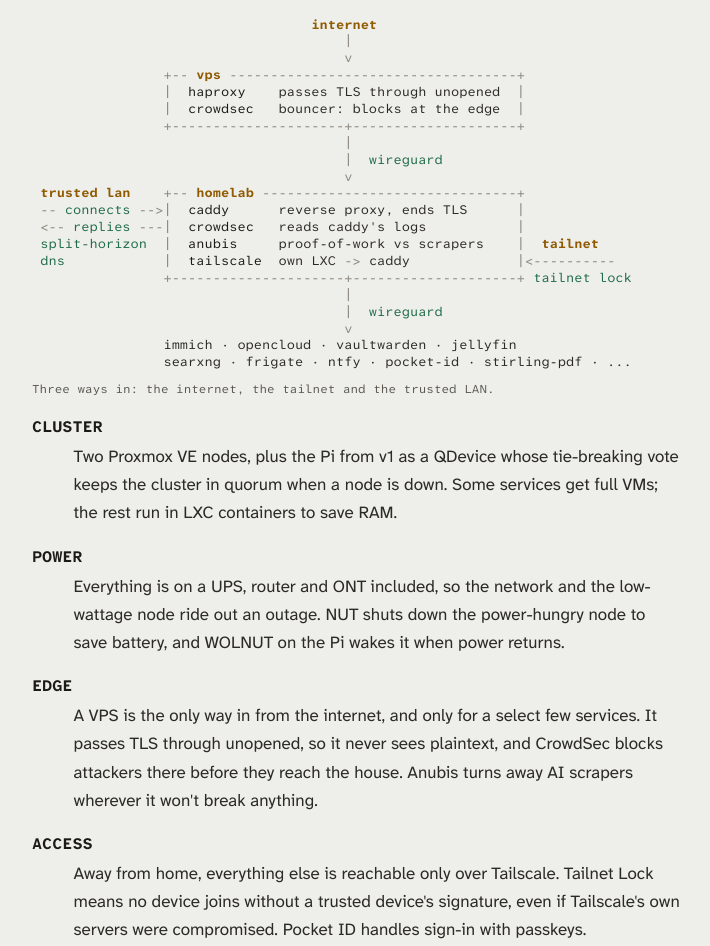
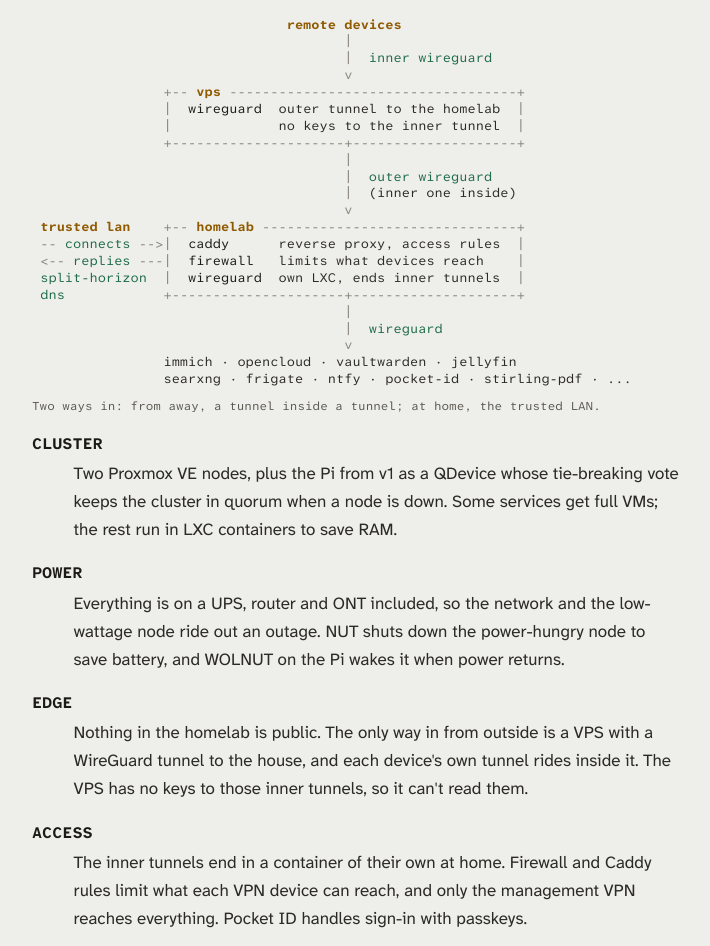
Before and after one commit to gureetk/personal_site, a plain HTML site: page index.html in a window 1280 px wide. Shown: the part 1380-2326 px from the top of the page, without its empty margins (96-806 px from the left). Drawn offline with Linux system fonts and the light colour scheme.

Commit message:
Rework ENVIRONMENT for nested Wireguard tunnels

```diff
--- a/assets/js/cipher.js
+++ b/assets/js/cipher.js
@@ -45,12 +45,12 @@
     "the pi breaks the tie",
     "passkeys, not passwords",
     "degoogled: photos, drive, search, push",
-    "tailnet lock: enabled",
+    "a tunnel inside a tunnel",
     "homelab v3, now with quorum",
     "ups: online",
     "sudo dnf upgrade --refresh",
     "offline first",
-    "anubis is weighing your soul",
+    "nothing public, vpn only",
     "wg-quick up wg0",
   ];
 
--- a/index.html
+++ b/index.html
@@ -120,45 +120,45 @@
         <p class="lede"><b>gureet</b> runs in a homelab, now on its third version. The rule is to self-host everything possible and keep personal data under local control.</p>
         <figure class="diagram">
           <!-- Generated by tools/diagram.py; edit the ASCII there. -->
-<pre data-diagram="wide" role="img" aria-label="Three ways into the homelab. From the internet, a select few services go through a VPS, where HAProxy passes TLS through without decrypting it and a CrowdSec bouncer blocks attackers, then over WireGuard to Caddy. At home, trusted devices reach Caddy directly through split-horizon DNS, and the servers can only reply to them, never start a connection. Remote devices come in over Tailscale, with Tailnet Lock on, through a separate container that hands traffic to Caddy. Caddy ends TLS while CrowdSec reads its logs, and Anubis puts a proof-of-work check in front of the public services. Traffic continues over WireGuard to the services.">                                  <span class="dg-box">internet</span>
+<pre data-diagram="wide" role="img" aria-label="Two ways into the homelab. Away from home, each device's WireGuard tunnel goes through a VPS, which carries it home inside a second, outer WireGuard tunnel. The VPS has no keys to the inner tunnel, so it can't read it. The inner tunnels end in their own container, and firewall and Caddy rules limit what remote devices can reach. At home, trusted devices reach Caddy directly through split-horizon DNS, and the servers can only reply to them, never start a connection. Traffic continues over WireGuard to the services.">                               <span class="dg-box">remote devices</span>
                                       <span class="dg-frame">|</span>
+                                      <span class="dg-frame">|</span>  <span class="dg-wire">inner wireguard</span>
                                       <span class="dg-frame">v</span>
                 <span class="dg-frame">+--</span> <span class="dg-box">vps</span> <span class="dg-frame">-----------------------------------+</span>
-                <span class="dg-frame">|</span>  <span class="dg-key">haproxy</span>    passes TLS through unopened  <span class="dg-frame">|</span>
-                <span class="dg-frame">|</span>  <span class="dg-key">crowdsec</span>   bouncer: blocks at the edge  <span class="dg-frame">|</span>
+                <span class="dg-frame">|</span>  <span class="dg-key">wireguard</span>  outer tunnel to the homelab  <span class="dg-frame">|</span>
+                <span class="dg-frame">|</span>             no keys to the inner tunnel  <span class="dg-frame">|</span>
                 <span class="dg-frame">+---------------------+--------------------+</span>
                                       <span class="dg-frame">|</span>
-                                      <span class="dg-frame">|</span>  <span class="dg-wire">wireguard</span>
+                                      <span class="dg-frame">|</span>  <span class="dg-wire">outer wireguard</span>
+                                      <span class="dg-frame">|</span>  (inner one inside)
                                       <span class="dg-frame">v</span>
  <span class="dg-box">trusted lan</span>    <span class="dg-frame">+--</span> <span class="dg-box">homelab</span> <span class="dg-frame">-------------------------------+</span>
- <span class="dg-frame">--</span> <span class="dg-wire">connects</span> <span class="dg-frame">--&gt;|</span>  <span class="dg-key">caddy</span>      reverse proxy, ends TLS      <span class="dg-frame">|</span>
- <span class="dg-frame">&lt;--</span> <span class="dg-wire">replies</span> <span class="dg-frame">---|</span>  <span class="dg-key">crowdsec</span>   reads caddy's logs           <span class="dg-frame">|</span>
- <span class="dg-wire">split-horizon</span>  <span class="dg-frame">|</span>  <span class="dg-key">anubis</span>     proof-of-work vs scrapers    <span class="dg-frame">|</span>  <span class="dg-box">tailnet</span>
- <span class="dg-wire">dns</span>            <span class="dg-frame">|</span>  <span class="dg-key">tailscale</span>  own LXC <span class="dg-frame">-&gt;</span> caddy             <span class="dg-frame">|&lt;----------</span>
-                <span class="dg-frame">+---------------------+--------------------+</span> <span class="dg-wire">tailnet lock</span>
+ <span class="dg-frame">--</span> <span class="dg-wire">connects</span> <span class="dg-frame">--&gt;|</span>  <span class="dg-key">caddy</span>      reverse proxy, access rules  <span class="dg-frame">|</span>
+ <span class="dg-frame">&lt;--</span> <span class="dg-wire">replies</span> <span class="dg-frame">---|</span>  <span class="dg-key">firewall</span>   limits what devices reach    <span class="dg-frame">|</span>
+ <span class="dg-wire">split-horizon</span>  <span class="dg-frame">|</span>  <span class="dg-key">wireguard</span>  own LXC, ends inner tunnels  <span class="dg-frame">|</span>
+ <span class="dg-wire">dns</span>            <span class="dg-frame">+---------------------+--------------------+</span>
                                       <span class="dg-frame">|</span>
                                       <span class="dg-frame">|</span>  <span class="dg-wire">wireguard</span>
                                       <span class="dg-frame">v</span>
                 immich · opencloud · vaultwarden · jellyfin
                 searxng · frigate · ntfy · pocket-id · stirling-pdf · ...</pre>
-<pre data-diagram="narrow" role="img" aria-label="Three ways into the homelab. From the internet, a select few services go through a VPS, where HAProxy passes TLS through without decrypting it and a CrowdSec bouncer blocks attackers, then over WireGuard to Caddy. At home, trusted devices reach Caddy directly through split-horizon DNS, and the servers can only reply to them, never start a connection. Remote devices come in over Tailscale, with Tailnet Lock on, through a separate container that hands traffic to Caddy. Caddy ends TLS while CrowdSec reads its logs, and Anubis puts a proof-of-work check in front of the public services. Traffic continues over WireGuard to the services.">                 <span class="dg-box">internet</span>
+<pre data-diagram="narrow" role="img" aria-label="Two ways into the homelab. Away from home, each device's WireGuard tunnel goes through a VPS, which carries it home inside a second, outer WireGuard tunnel. The VPS has no keys to the inner tunnel, so it can't read it. The inner tunnels end in their own container, and firewall and Caddy rules limit what remote devices can reach. At home, trusted devices reach Caddy directly through split-horizon DNS, and the servers can only reply to them, never start a connection. Traffic continues over WireGuard to the services.">              <span class="dg-box">remote devices</span>
                      <span class="dg-frame">|</span>
+                     <span class="dg-frame">|</span>  <span class="dg-wire">inner wireguard</span>
                      <span class="dg-frame">v</span>
 <span class="dg-frame">+--</span> <span class="dg-box">vps</span> <span class="dg-frame">-----------------------------------+</span>
-<span class="dg-frame">|</span>  <span class="dg-key">haproxy</span>    passes TLS through unopened  <span class="dg-frame">|</span>
-<span class="dg-frame">|</span>  <span class="dg-key">crowdsec</span>   bouncer: blocks at the edge  <span class="dg-frame">|</span>
-<span class="dg-frame">|</span>  <span class="dg-wire">wireguard</span>  tunnel home to caddy         <span class="dg-frame">|</span>
+<span class="dg-frame">|</span>  <span class="dg-key">wireguard</span>  outer tunnel to the homelab  <span class="dg-frame">|</span>
+<span class="dg-frame">|</span>             no keys to the inner tunnel  <span class="dg-frame">|</span>
 <span class="dg-frame">+--------------------+---------------------+</span>
- <span class="dg-box">trusted lan</span>         <span class="dg-frame">|</span>            <span class="dg-box">tailnet</span>
- <span class="dg-wire">split-horizon</span>       <span class="dg-frame">|</span>       <span class="dg-wire">tailnet lock</span>
- <span class="dg-wire">dns</span>                 <span class="dg-frame">|</span>                  <span class="dg-frame">|</span>
-  <span class="dg-frame">|</span>  <span class="dg-frame">^</span>               <span class="dg-frame">|</span>                  <span class="dg-frame">|</span>
-  <span class="dg-frame">v</span>  <span class="dg-frame">|</span>  <span class="dg-wire">replies</span>      <span class="dg-frame">v</span>                  <span class="dg-frame">v</span>
+ <span class="dg-box">trusted lan</span>         <span class="dg-frame">|</span>
+ <span class="dg-wire">split-horizon</span>       <span class="dg-frame">|</span>  <span class="dg-wire">outer wireguard</span>
+ <span class="dg-wire">dns</span>                 <span class="dg-frame">|</span>  (inner one inside)
+  <span class="dg-frame">|</span>  <span class="dg-frame">^</span>               <span class="dg-frame">|</span>
+  <span class="dg-frame">v</span>  <span class="dg-frame">|</span>  <span class="dg-wire">replies</span>      <span class="dg-frame">v</span>
 <span class="dg-frame">+--</span> <span class="dg-box">homelab</span> <span class="dg-frame">-------------------------------+</span>
-<span class="dg-frame">|</span>  <span class="dg-key">caddy</span>      reverse proxy, ends TLS      <span class="dg-frame">|</span>
-<span class="dg-frame">|</span>  <span class="dg-key">crowdsec</span>   reads caddy's logs           <span class="dg-frame">|</span>
-<span class="dg-frame">|</span>  <span class="dg-key">anubis</span>     proof-of-work vs scrapers    <span class="dg-frame">|</span>
-<span class="dg-frame">|</span>  <span class="dg-key">tailscale</span>  own LXC <span class="dg-frame">-&gt;</span> caddy             <span class="dg-frame">|</span>
+<span class="dg-frame">|</span>  <span class="dg-key">caddy</span>      reverse proxy, access rules  <span class="dg-frame">|</span>
+<span class="dg-frame">|</span>  <span class="dg-key">firewall</span>   limits what devices reach    <span class="dg-frame">|</span>
+<span class="dg-frame">|</span>  <span class="dg-key">wireguard</span>  own LXC, ends inner tunnels  <span class="dg-frame">|</span>
 <span class="dg-frame">+--------------------+---------------------+</span>
                      <span class="dg-frame">|</span>
                      <span class="dg-frame">|</span>  <span class="dg-wire">wireguard</span>
@@ -166,7 +166,7 @@
   immich · opencloud · vaultwarden
   jellyfin · searxng · frigate · ntfy
   pocket-id · stirling-pdf · ...</pre>
-          <figcaption>Three ways in: the internet, the tailnet and the trusted LAN.</figcaption>
+          <figcaption>Two ways in: from away, a tunnel inside a tunnel; at home, the trusted LAN.</figcaption>
         </figure>
         <dl class="opts env">
           <div class="opt">
@@ -179,11 +179,11 @@
           </div>
           <div class="opt">
             <dt>EDGE</dt>
-            <dd>A VPS is the only way in from the internet, and only for a select few services. It passes TLS through unopened, so it never sees plaintext, and CrowdSec blocks attackers there before they reach the house. Anubis turns away AI scrapers wherever it won't break anything.</dd>
+            <dd>Nothing in the homelab is public. The only way in from outside is a VPS with a WireGuard tunnel to the house, and each device's own tunnel rides inside it. The VPS has no keys to those inner tunnels, so it can't read them.</dd>
           </div>
           <div class="opt">
             <dt>ACCESS</dt>
-            <dd>Away from home, everything else is reachable only over Tailscale. Tailnet Lock means no device joins without a trusted device's signature, even if Tailscale's own servers were compromised. Pocket ID handles sign-in with passkeys.</dd>
+            <dd>The inner tunnels end in a container of their own at home. Firewall and Caddy rules limit what each VPN device can reach, and only the management VPN reaches everything. Pocket ID handles sign-in with passkeys.</dd>
           </div>
           <div class="opt">
             <dt>NETWORK</dt>
@@ -217,7 +217,7 @@
             <tr><td>adguard + unbound</td><td>lxc</td><td>DNS, ads and malware blocking</td></tr>
             <tr><td>ntfy</td><td>lxc</td><td>push notifications without Google</td></tr>
             <tr><td>prometheus + grafana</td><td>lxc</td><td>monitoring</td></tr>
-            <tr><td>tailscale</td><td>lxc</td><td>remote access, handed to Caddy</td></tr>
+            <tr><td>wireguard</td><td>lxc</td><td>remote access; device tunnels end here</td></tr>
             <tr><td>corosync-qnetd</td><td>pi</td><td>the cluster's tie-breaking vote</td></tr>
             <tr><td>wolnut</td><td>pi</td><td>wakes the big node after an outage</td></tr>
           </tbody>
@@ -363,7 +363,7 @@
 
   <footer class="man-foot">
     <span>gureet.ca</span>
-    <span class="mid"><time datetime="2026-09-28">September 28, 2026</time></span>
+    <span class="mid"><time datetime="2026-11-16">November 16, 2026</time></span>
     <span>GUREET(8)</span>
   </footer>
 </div>
```
Also changed, not shown: 1 other file.
